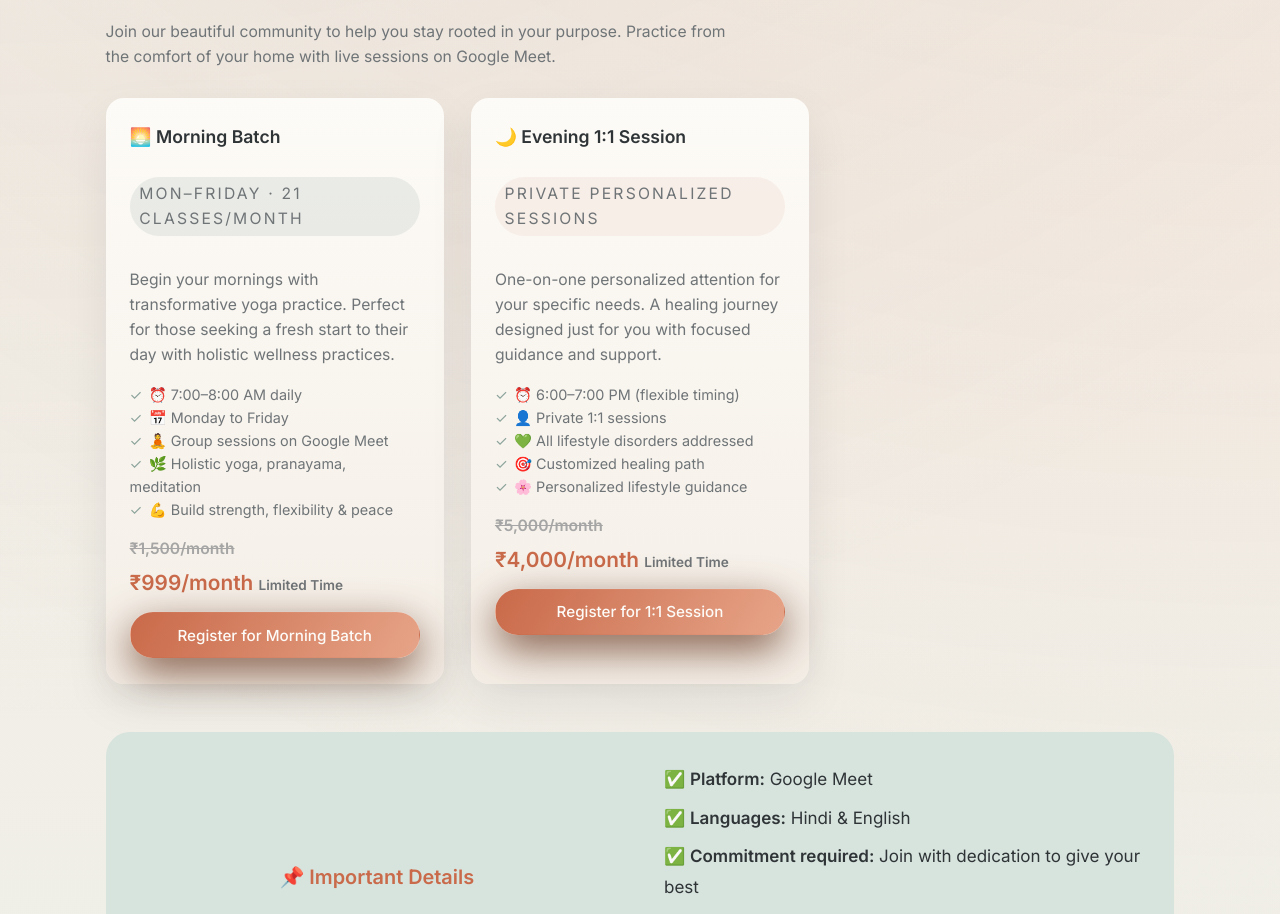
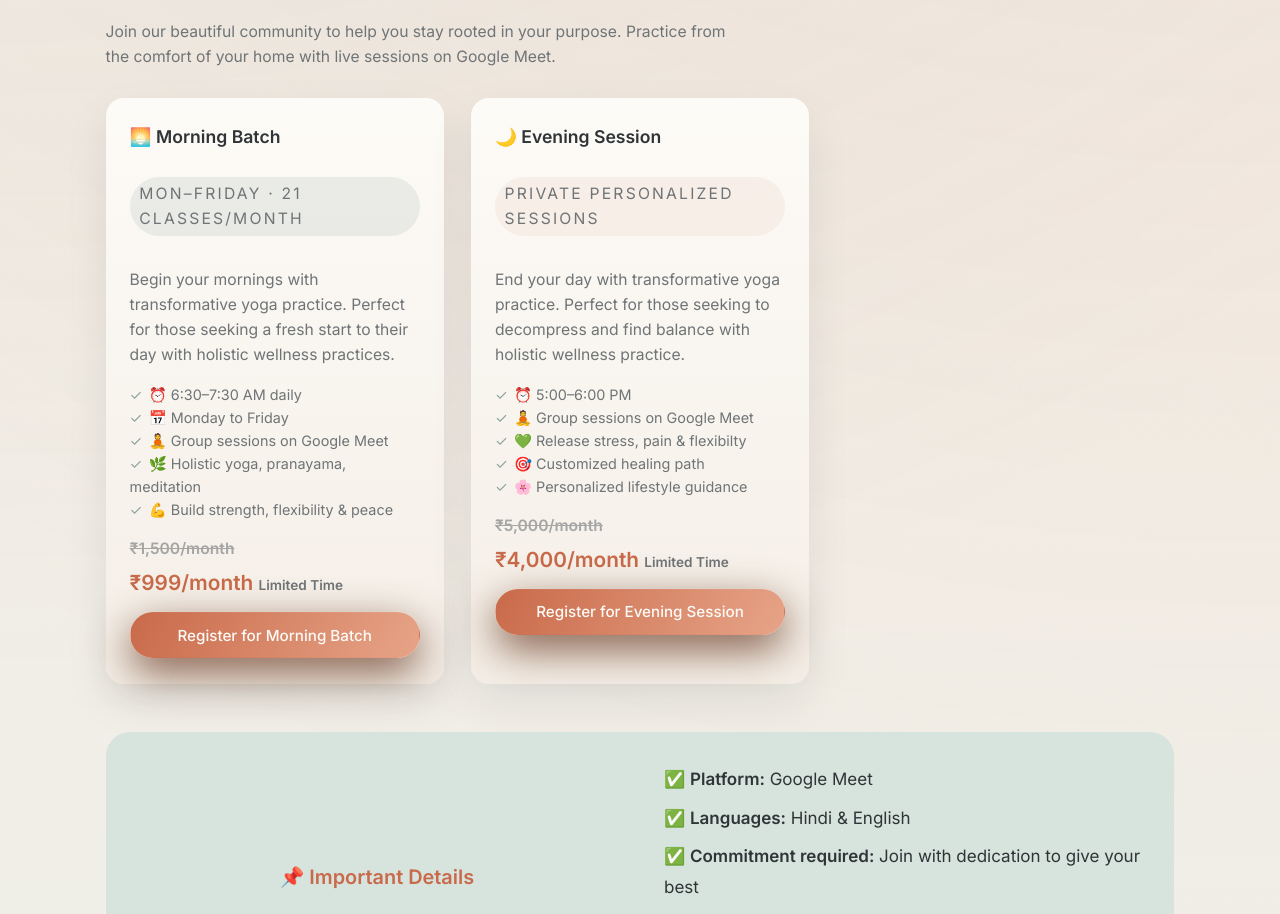
Before and after one commit to dhakad17/Pooja-Yoga, a React (Vite) app: page / in a window 1280 px wide. Shown: the part 1627-2541 px from the top of the page. Built offline with nearby package versions, Linux system fonts and the light colour scheme.

Commit message:
timing is changed

```diff
--- a/src/App.jsx
+++ b/src/App.jsx
@@ -348,7 +348,7 @@ function App() {
                 a fresh start to their day with holistic wellness practices.
               </p>
               <ul>
-                <li>⏰ 7:00–8:00 AM daily</li>
+                <li>⏰ 6:30–7:30 AM daily</li>
                 <li>📅 Monday to Friday</li>
                 <li>🧘 Group sessions on Google Meet</li>
                 <li>🌿 Holistic yoga, pranayama, meditation</li>
@@ -367,17 +367,17 @@ function App() {
 
             <article className="card program-card">
               <header>
-                <h3>🌙 Evening 1:1 Session</h3>
+                <h3>🌙 Evening Session</h3>
                 <p className="program-tag program-tag-soft">Private Personalized Sessions</p>
               </header>
               <p>
-                One-on-one personalized attention for your specific needs. A healing journey
-                designed just for you with focused guidance and support.
+                End your day with transformative yoga practice. Perfect for those seeking to decompress and find balance with holistic
+                wellness practice.
               </p>
               <ul>
-                <li>⏰ 6:00–7:00 PM (flexible timing)</li>
-                <li>👤 Private 1:1 sessions</li>
-                <li>💚 All lifestyle disorders addressed</li>
+                <li>⏰ 5:00–6:00 PM </li>
+                <li>🧘 Group sessions on Google Meet</li>
+                <li>💚 Release stress, pain & flexibilty</li>
                 <li>🎯 Customized healing path</li>
                 <li>🌸 Personalized lifestyle guidance</li>
               </ul>
@@ -388,7 +388,7 @@ function App() {
                 className="btn primary full"
                 onClick={() => scrollToSection('contact')}
               >
-                Register for 1:1 Session
+                Register for Evening Session
               </button>
             </article>
           </div>
@@ -536,7 +536,7 @@ function App() {
                       Choose an option
                     </option>
                     <option value="Morning Batch - ₹999/month (Limited Offer)">Morning Batch - ₹999/month (Limited Offer)</option>
-                    <option value="Evening 1:1 Session - ₹4000/month (Limited Offer)">Evening 1:1 Session - ₹4000/month (Limited Offer)</option>
+                    <option value="Evening Session - ₹999/month (Limited Offer)">Evening Session - ₹999/month (Limited Offer)</option>
                     <option value="Both Morning & Evening">Both Morning & Evening</option>
                     <option value="Something else">Something else</option>
                   </select>
```
